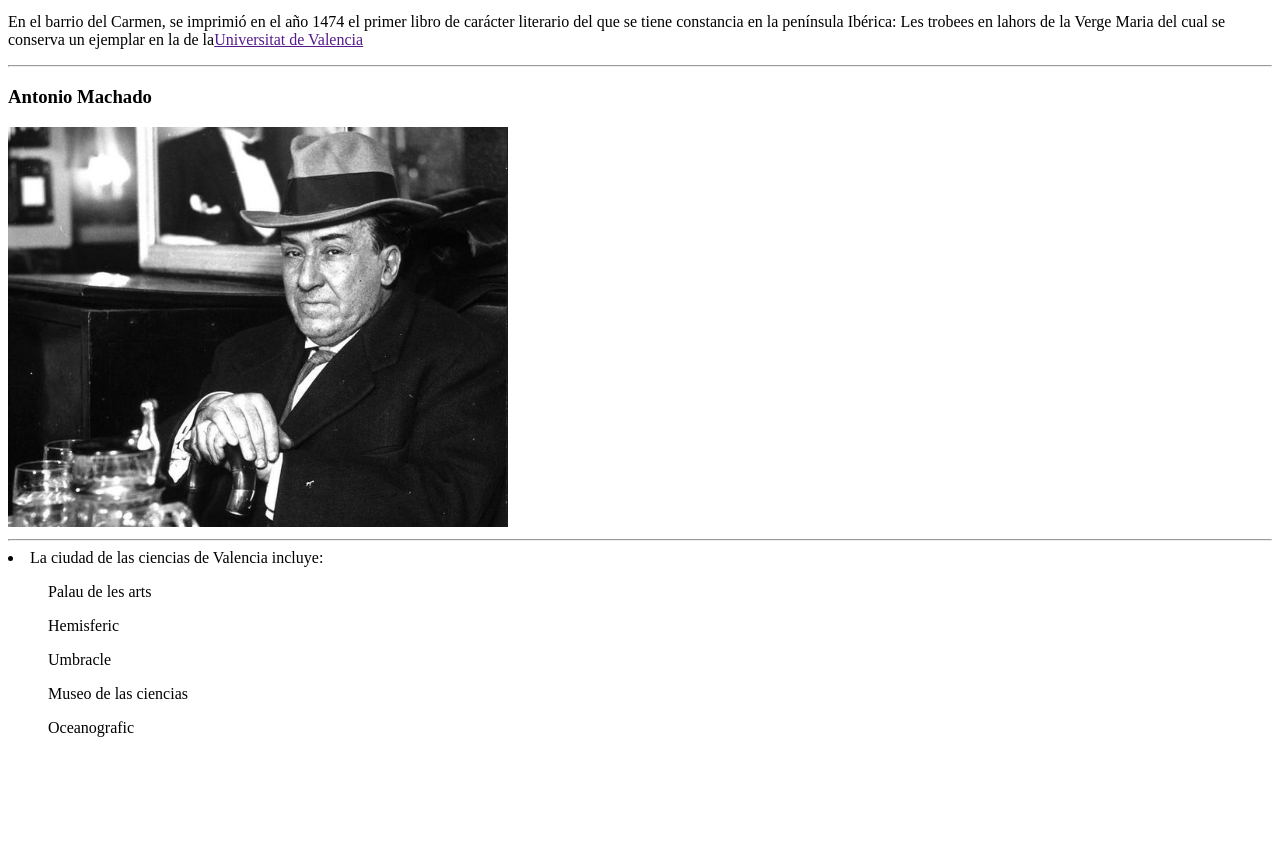
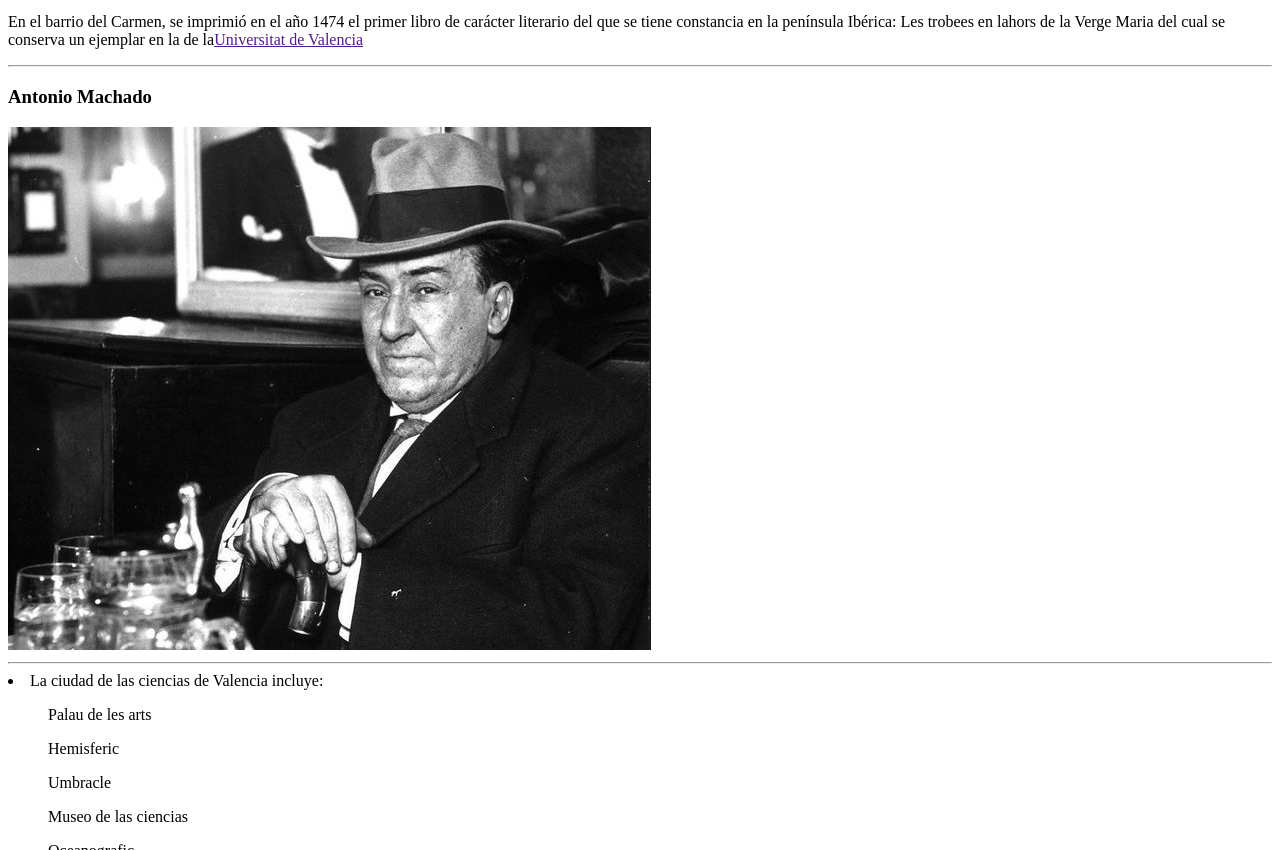
Before and after one commit to MiguelTalavera/practica7, a plain HTML site: page practica5.html in a window 1280 px wide. Shown: the part 587-1437 px from the top of the page. Before the commit the page ends 1340 px from the top, so only its background shows below. Drawn offline with Linux system fonts and the light colour scheme.

Commit message:
Update practica5.html

```diff
--- a/practica5.html
+++ b/practica5.html
@@ -39,7 +39,7 @@
 
 <h3>Antonio Machado</h3>
 
-<img height="400" width="500" src="Antonio-Machado-550.jpg">
+<img src="Antonio-Machado-550.jpg">
 
 <hr>
 
```
